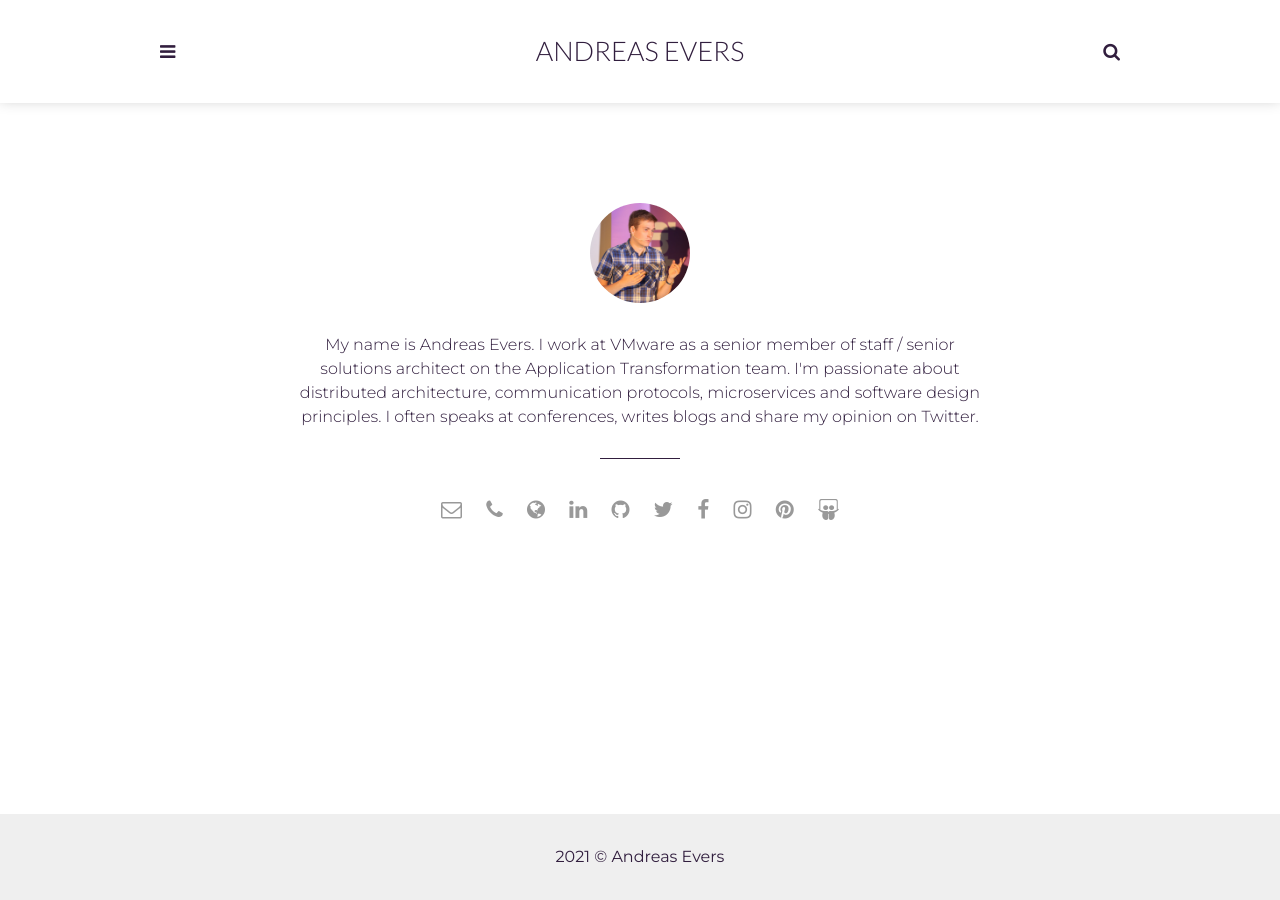
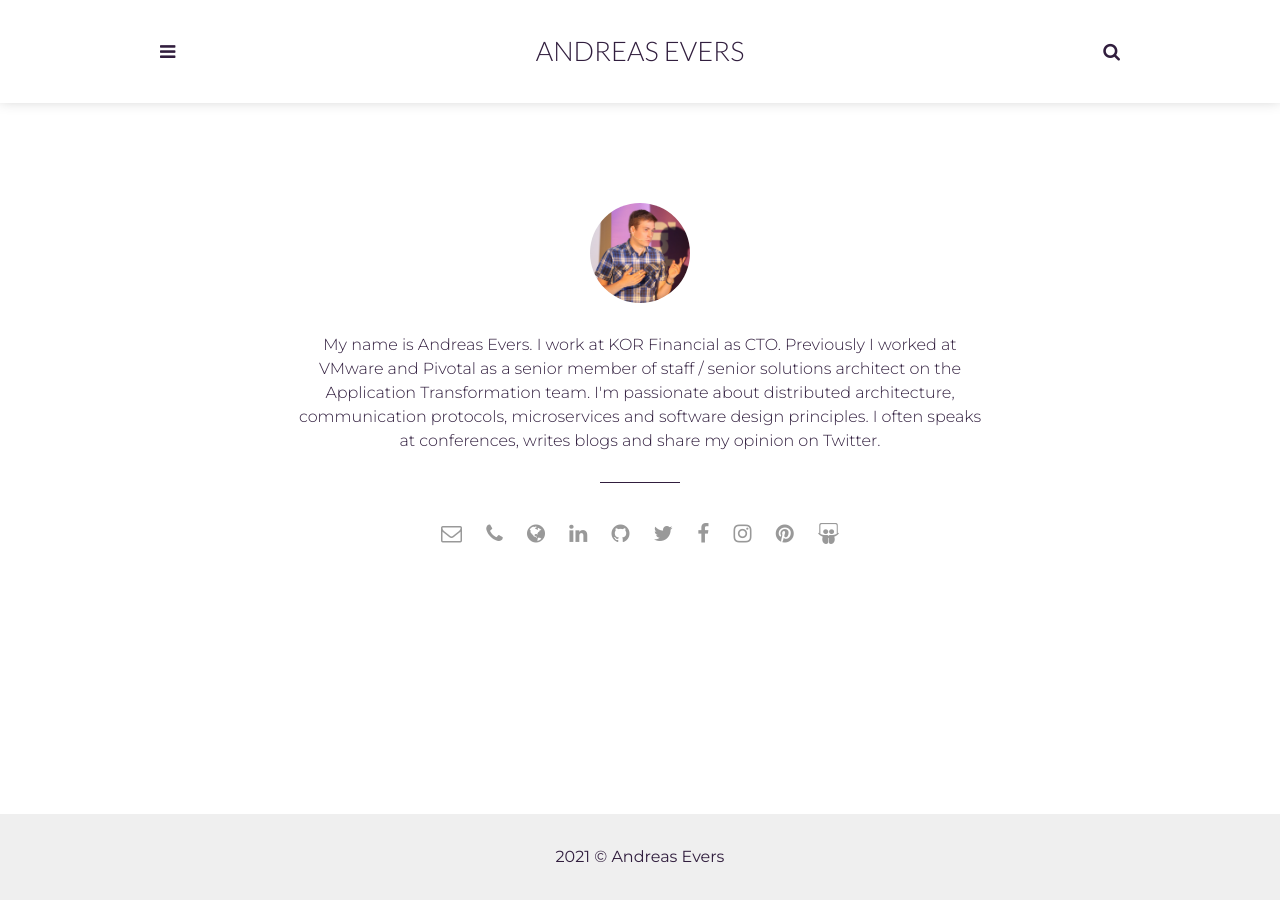
Before and after one commit to andreasevers/andreasevers.github.io, a Jekyll site: the page built from _pages/about.html, in a window 1280 px wide. Built offline with Jekyll 4.4.1, drawn with Linux system fonts in a browser that asks for light colours.

Commit message:
Updated bio.

```diff
--- a/_config.yml
+++ b/_config.yml
@@ -11,7 +11,7 @@
 # Author settings
 author: Andreas Evers
 author-pic: andreas-face.jpg
-about-author: My name is Andreas Evers. I work at VMware as a senior member of staff / senior solutions architect on the Application Transformation team. I'm passionate about distributed architecture, communication protocols, microservices and software design principles. I often speaks at conferences, writes blogs and share my opinion on Twitter.
+about-author: My name is Andreas Evers. I work at KOR Financial as CTO. Previously I worked at VMware and Pivotal as a senior member of staff / senior solutions architect on the Application Transformation team. I'm passionate about distributed architecture, communication protocols, microservices and software design principles. I often speaks at conferences, writes blogs and share my opinion on Twitter.
 
 # Contact links
 email: krosan@gmail.com
```
